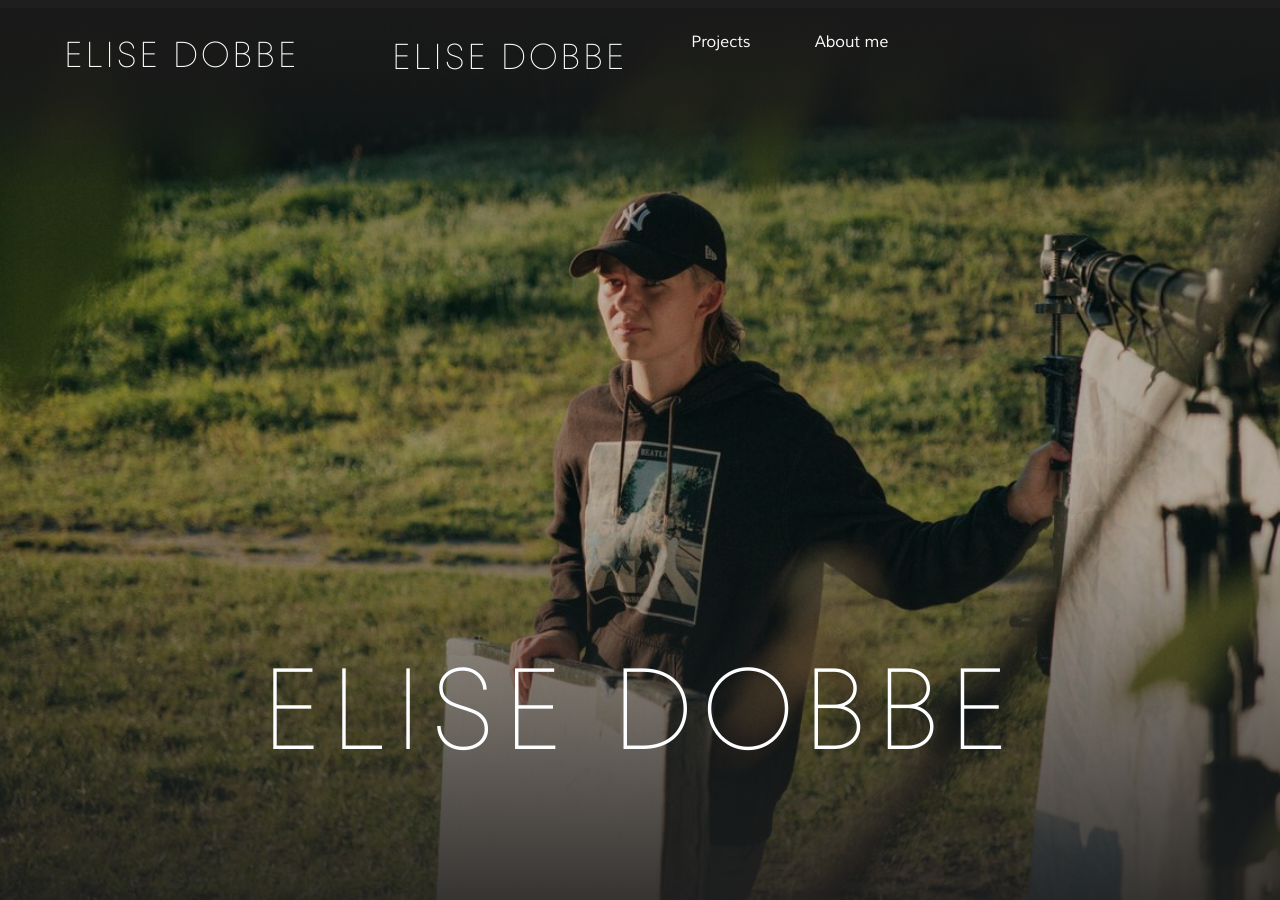
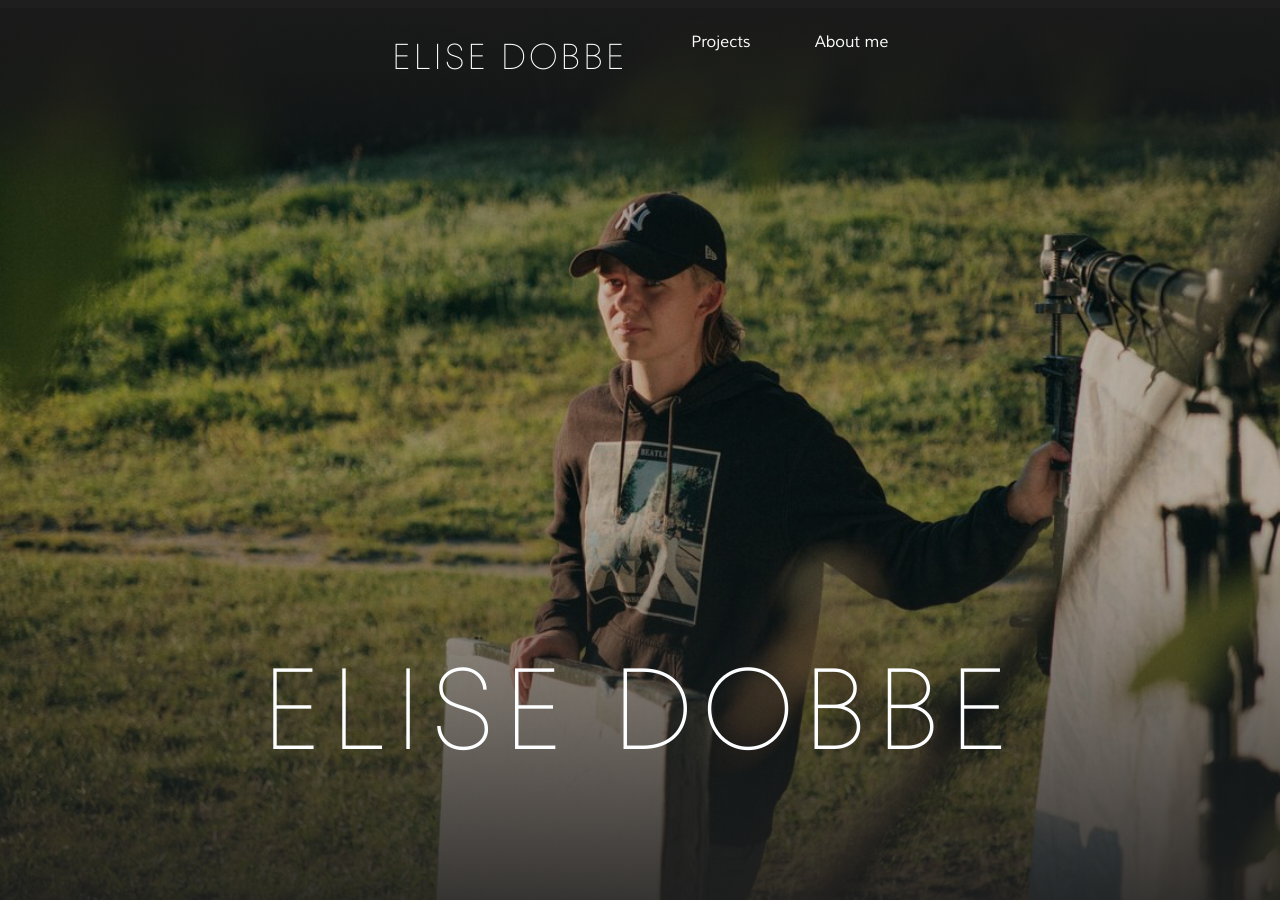
Before and after one commit to elisedobbe/portfolio, an MkDocs documentation site: the page built from docs/index.md, in a window 1280 px wide and 900 px high. Built offline with MkDocs 1.6.1 and Material for MkDocs 9.7.7, drawn with Linux system fonts in a browser that asks for light colours.

Commit message:
Update extra.css

```diff
--- a/docs/assets/styles/extra.css
+++ b/docs/assets/styles/extra.css
@@ -677,3 +677,18 @@
   color: #fdfeff !important;
   opacity: 1 !important;
 }
+
+/* Skjul gammel ELISE DOBBE i header */
+.md-header__title {
+  display: none !important;
+}
+
+/* Align tabs til bunnen */
+.md-tabs__inner {
+  align-items: flex-end !important;
+  padding-bottom: 16px !important;
+}
+
+.md-tabs__list {
+  align-items: flex-end !important;
+}
```
